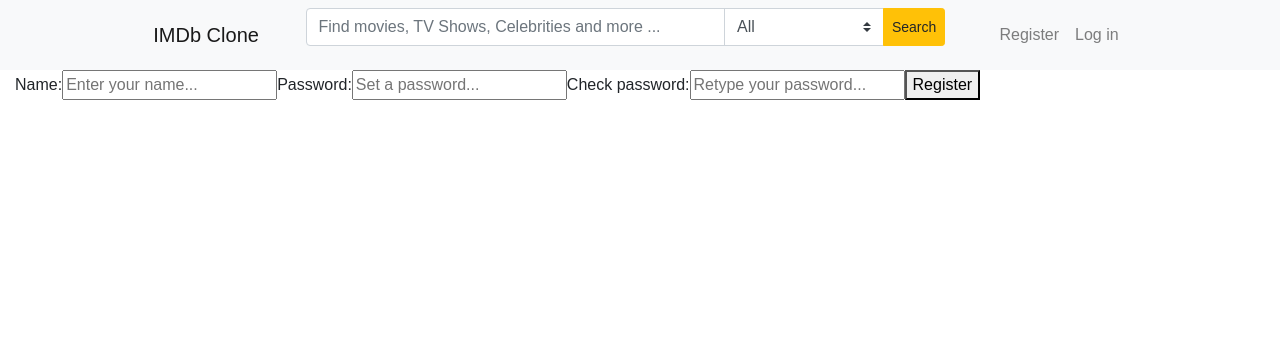
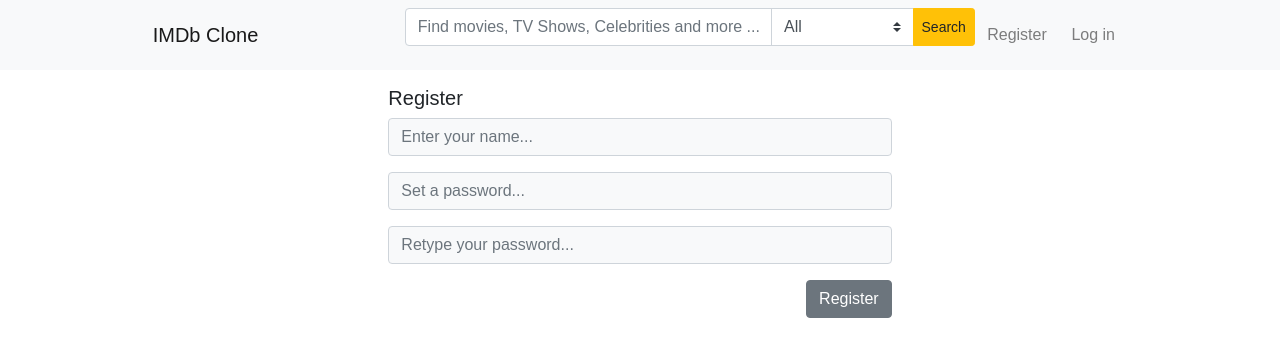
Before and after one commit to buzeamihai/imdb-clone, a React (Create React App) app: page /register in a window 1280 px wide. Shown: the top 356 px of the page. Built offline with nearby package versions, Linux system fonts and the light colour scheme.

Commit message:
mihai update

```diff
--- a/package.json
+++ b/package.json
@@ -5,6 +5,7 @@
   "dependencies": {
     "axios": "^0.17.1",
     "bootstrap": "^4.0.0",
+    "query-string": "^5.1.0",
     "react": "^16.2.0",
     "react-dom": "^16.2.0",
     "react-materialize": "^1.1.2",
--- a/src/App.js
+++ b/src/App.js
@@ -15,10 +15,11 @@
         <div className="container-fluid">
           <Header />
           <Route exact path='/' component = { Homepage } />
+
           <Route path="/search/:categ/:query" component={ SearchPage } />
           <Route path="/register" component={ Register } />
-          <Route path="/login" component={ () => <h2>Log In</h2> } />
-          <Link to="/movies" className="col s4"></Link>
+
+          <Link to="/movies"></Link>
           <Route path="/login" component={ LoginPage } />
         </div>
       </BrowserRouter>
--- a/src/actions/index.js
+++ b/src/actions/index.js
@@ -17,8 +17,6 @@
 
     console.log(result);
 
-
-
     return {
         type: SEARCH_MOVIE,
         payload: result
@@ -26,9 +24,13 @@
 }
 
 
-export function getMovies(movies) {
-    const result = axios.get('http://localhost:8000/movies')
-        console.log(result)
+export function getMovies(page=1) {
+
+    console.log(page);
+    const url = 'http://localhost:8000/movies?take=10&skip=';
+    const result = axios.get(`${url}${(page-1)*10}`);
+
+
     return {
         type: GET_MOVIES,
         payload: result
--- a/src/components/header.js
+++ b/src/components/header.js
@@ -6,12 +6,12 @@
     render() {
         return (
 
-                <div className="row bg-light">
-                    <div className="col-10">
+                <div className="row bg-light justify-content-center">
+                    <div className="col-md-10">
                         <nav className="navbar navbar-expand-md navbar-light">
-                            <Link to="/" className="navbar-brand">IMDb Clone</Link>
-                            <Search />
-                            <ul className="navbar-nav">
+                            <Link to="/" className="navbar-brand col-md-3 col-sm-10">IMDb Clone</Link>
+                            <Search className="col-md-7 col-sm-10"/>
+                            <ul className="navbar-nav col-md-2 col-sm-10">
                                 <li  className="nav-item">
                                     <Link to="/register" className="nav-link">Register</Link>
                                 </li>
--- a/src/components/homepage.js
+++ b/src/components/homepage.js
@@ -1,5 +1,7 @@
 import React, { Component} from 'react';
 import MovieList from './movieList';
+import Pagination from './pagination';
+import queryString from 'query-string';
 import { connect } from 'react-redux';
 import { bindActionCreators} from 'redux';
 import { getMovies } from '../actions';
@@ -8,17 +10,31 @@
 class Homepage extends Component {
     constructor(props){
         super(props);
-
+        this.state = {
+            currentPaginationPage: 1
+        }
     }
 
     componentDidMount() {
-        this.props.getMovies();
+        const page=queryString.parse(this.props.location.search).page;
+        this.setState({
+            currentPaginationPage: page || 1
+        });
+        this.props.getMovies(page);
+        console.log(page);
+    }
+
+    componentDidUpdate() {
+        const page = queryString.parse(this.props.location.search).page;
+        console.log('props', page, this.state.currentPaginationPage);
+        if(page !== this.state.currentPaginationPage) {
+            this.componentDidMount();
+        }
     }
 
     render(){
-        console.log(this.props.movies)
         if(this.props.movies && this.props.movies.results) {
-            return <MovieList movies={this.props.movies.results} />;
+            return <MovieList movies={this.props.movies.results} pagination = {this.props.movies.pagination} path= {this.props.match.path} />
 
         } else {
             return (
--- a/src/components/login.js
+++ b/src/components/login.js
@@ -45,17 +45,20 @@
             return <div>Success</div>;
         }
         return (
-          <form className="form register-form" onSubmit={ this.handleSubmit }>
-            <label>
-              Name:
-              <input type="text" placeholder={ this.state.name } onChange={ this.setName } />
-            </label>
-            <label>
-              Password:
-              <input type="password" placeholder={ this.state.password } onChange={ this.setPassword }/>
-            </label>
-            <button type="submit"> Login </button>
-          </form>
+            <div className="row justify-content-center mt-3">
+                <div className="col-md-5">
+                    <h5 class="contact">Log in</h5>
+                    <form onSubmit={ this.handleSubmit }>
+                        <div className="form-group">
+                            <input type="text" className="form-control bg-light" placeholder={ this.state.name } onChange={ this.setName } />
+                        </div>
+                        <div className="form-group">
+                            <input type="password" className="form-control bg-light" placeholder={ this.state.password } onChange={ this.setPassword }/>
+                        </div>
+                        <button type="submit" class="btn btn-secondary float-right"> Login </button>
+                    </form>
+                </div>
+            </div>
         );
     }
 }
--- a/src/components/movieList.js
+++ b/src/components/movieList.js
@@ -1,11 +1,9 @@
 
 import React, { Component } from 'react';
 import style from '../style.css';
-import { connect } from 'react-redux';
-import { bindActionCreators } from 'redux';
-import axios from 'axios';
-import { Link} from 'react-router-dom';
+
 import Movie from './movies';
+import Pagination from './pagination';
 
 class MovieList extends Component {
   constructor(props) {
@@ -18,15 +16,21 @@
 
   render() {
     let movieTitles;
-
-      movieTitles = this.props.movies.map(
-        (data) => (
+    movieTitles = this.props.movies.map((data) => (
           <Movie result={data}/> //result devine prop
         )
       );
 
-    return <div className="row">{movieTitles}
-    </div>;
+    return (
+      <div>
+        <div className="row">
+
+            { movieTitles }
+
+        </div>
+        <Pagination pagination={this.props.pagination} path={this.props.path} />
+      </div>
+      )
     }
   }
 
--- a/src/components/movies.js
+++ b/src/components/movies.js
@@ -6,11 +6,13 @@
   }
 	render(){
 		return (
-			<div className="col-sm-4">
+      <div className="col">
+        <div>
             <h6>{this.props.result.Title}</h6>
-            <a href='#'><img src={this.props.result.Poster} className="img-responsive" width="160px" height="223px" /></a>
+            <a href="#"><img src={this.props.result.Poster} className="img-responsive" /></a>
+        </div>
       </div>
-			)
+      )
 	}
 }
 
--- a/src/components/pagination.js
+++ b/src/components/pagination.js
@@ -1,6 +1,35 @@
 import React, { Component } from 'react';
+import{ Link, Route } from 'react-router-dom';
+import MovieList from './movieList';
 
 class Pagination extends Component {
+    constructor(props) {
+        super(props);
+        console.log(this.props.pagination);
+    }
 
 
+    render(){
+
+        let array = [];
+        for (let i=1; i <= this.props.pagination.numberOfPages; i++) {
+            array.push(
+                <li className="nav-item nav-link">
+                        <Link to={ this.props.path + '?page=' + i}>{i}</Link>
+                </li>
+            )
+        }
+
+	    return (
+
+            <nav aria-label="Search result pages" className="navbar">
+                <ul className="nav nav-dark bg-light">
+                    { array }
+                </ul>
+
+            </nav>
+      )
+	}
 }
+
+export default Pagination;
--- a/src/components/register.js
+++ b/src/components/register.js
@@ -59,21 +59,23 @@
     }
     render() {
         return (
-          <form className="form register-form" onSubmit={ this.handleSubmit }>
-            <label>
-              Name:
-              <input type="text" placeholder={ this.state.name } onChange={ this.setName } />
-            </label>
-            <label>
-              Password:
-              <input type="password" placeholder={ this.state.password } onChange={ this.setPassword }/>
-            </label>
-            <label>
-              Check password:
-              <input type="password" placeholder={ this.state.repassword } onChange={this.setRepassword}/>
-            </label>
-            <button type="submit"> Register </button>
-          </form>
+            <div className="row justify-content-center mt-3">
+                <div className="col-md-5">
+                    <h5 class="contact">Register</h5>
+                    <form onSubmit={ this.handleSubmit }>
+                        <div className="form-group">
+                            <input type="text" className="form-control bg-light"  placeholder={ this.state.name } onChange={ this.setName } />
+                        </div>
+                        <div className="form-group">
+                            <input type="password" className="form-control bg-light"  placeholder={ this.state.password } onChange={ this.setPassword }/>
+                        </div>
+                        <div className="form-group">
+                            <input type="password" className="form-control bg-light" placeholder={ this.state.repassword } onChange={this.setRepassword}/>
+                        </div>
+                        <button type="submit" class="btn btn-secondary float-right"> Register </button>
+                    </form>
+                </div>
+            </div>
         );
     }
 }
--- a/src/components/searchComponent.js
+++ b/src/components/searchComponent.js
@@ -43,9 +43,9 @@
 
         return (
 
-            <div className="input-group mb-3 col-8">
-                <input type="text" className="form-control col-9" value={ this.state.query } onChange={ this.handleSearchInputChange } placeholder="Find movies, TV Shows, Celebrities and more ..."/>
-                <select className="custom-select col-3" id="inputGroupSelect" value={this.state.category} onChange={this.handleCategoryChange}>
+            <div className="input-group mb-3">
+                <input type="text" className="form-control col-md-9" value={ this.state.query } onChange={ this.handleSearchInputChange } placeholder="Find movies, TV Shows, Celebrities and more ..."/>
+                <select className="custom-select col-md-3" id="inputGroupSelect" value={this.state.category} onChange={this.handleCategoryChange}>
                     <option value="All">All</option>
                     <option value="Title">Title</option>
                     <option value="Year">Year</option>
@@ -61,10 +61,7 @@
                 </select>
                 <div className="input-group-append">
                     <button className="btn btn-warning btn-sm" type="submit" onClick = { this.onClickButton }>Search</button>
-
                 </div>
-
-
             </div>
 
         );
--- a/src/components/searchPage.js
+++ b/src/components/searchPage.js
@@ -19,14 +19,8 @@
     }
 
     componentDidMount(){
-
-        //declansez actiunea
         this.props.searchMovie(this.props.match.params.categ, this.props.match.params.query);
     }
-
-
-
-
 
     render(){
         if(this.props.search) {
```
Also changed, not shown: 1 other file (tests, documents, lock files or other folders). Lines whose indentation alone changed are shown as unchanged.
